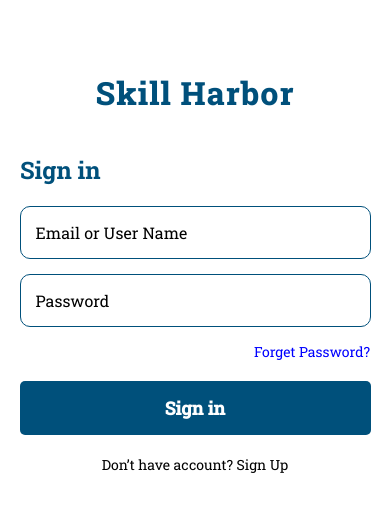
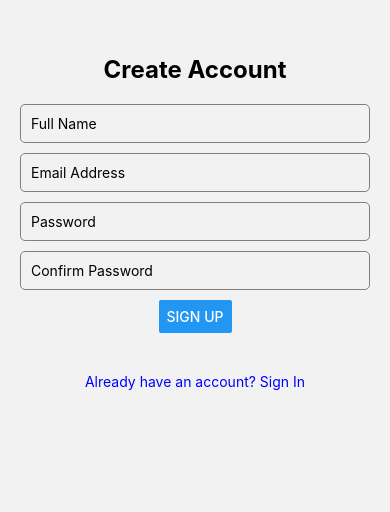
Before and after one commit to hrani2/skill_harbor_465, a React Native app in the folder skill_harbor/: screen /SignUp in a window 390 px wide. Shown: the part 200-712 px from the top of the page. Built offline with nearby package versions, Linux system fonts and the light colour scheme.

Commit message:
Added Sign Up Screen

```diff
--- a/skill_harbor/App.js
+++ b/skill_harbor/App.js
@@ -3,6 +3,7 @@ import { NavigationContainer } from '@react-navigation/native';
 import { createNativeStackNavigator } from '@react-navigation/native-stack';
 import LoginScreen from './LoginScreen';
 import HomeScreen from './HomeScreen';
+import SignUpScreen from './SignUp';
 import * as Font from 'expo-font';
 import * as SplashScreen from 'expo-splash-screen';
 
@@ -56,6 +57,8 @@ function App() {
         options={{ headerShown: false }}/>
         <Stack.Screen name="Home" component={HomeScreen}
         options={{ headerShown: false }} />
+        <Stack.Screen name="SignUp" component={SignUpScreen}
+        options={{ headerShown: false }} />
       </Stack.Navigator>
     </NavigationContainer>
   );
--- a/skill_harbor/LoginScreen.js
+++ b/skill_harbor/LoginScreen.js
@@ -43,7 +43,7 @@ const LoginScreen = ({ navigation }) => {
         <Text style={styles.signInButtonText}>Sign in</Text>
       </TouchableOpacity>
       <TouchableOpacity
-        onPress={() => {/* Implement Sign Up navigation */}}
+        onPress={() => {navigation.navigate('SignUp')}}
         style={styles.signUpButton}
       >
         <Text style={styles.signUpButtonText}>Don’t have account? Sign Up</Text>
--- /dev/null
+++ b/skill_harbor/SignUp.js
@@ -0,0 +1,99 @@
+import React, { useState } from 'react';
+import { View, TextInput, Button, Text, StyleSheet, Alert, TouchableOpacity, StatusBar, SafeAreaView, ScrollView } from 'react-native';
+import { Image } from 'react-native';
+import HomeScreen from './HomeScreen';
+
+const SignUpScreen = ({ navigation }) => {
+  const [fullName, setFullName] = useState('');
+  const [email, setEmail] = useState('');
+  const [password, setPassword] = useState('');
+  const [confirmPassword, setConfirmPassword] = useState('');
+
+  const handleSignUp = () => {
+    // Here you would add your validation logic and possibly network requests
+    // For this example, we'll just show an alert
+    // if (password !== confirmPassword) {
+    //   Alert.alert("Passwords don't match");
+    //   return;
+    // }
+    // Proceed with backend sign-up process...
+    // Alert.alert('Sign Up Successful', 'Welcome ' + fullName);
+    // After sign up, you can navigate to another screen
+    try {
+        // Your sign-up logic...
+        console.log('Navigating to Home...');
+        navigation.navigate('Home');
+      } catch (error) {
+        console.error('Navigation error:', error);
+      }
+  };
+
+  return (
+    <View style={styles.container}>
+      <Text style={styles.title}>Create Account</Text>
+      <TextInput
+        placeholder="Full Name"
+        value={fullName}
+        onChangeText={setFullName}
+        style={styles.input}
+      />
+      <TextInput
+        placeholder="Email Address"
+        value={email}
+        onChangeText={setEmail}
+        autoCapitalize="none"
+        keyboardType="email-address"
+        style={styles.input}
+      />
+      <TextInput
+        placeholder="Password"
+        value={password}
+        onChangeText={setPassword}
+        secureTextEntry
+        style={styles.input}
+      />
+      <TextInput
+        placeholder="Confirm Password"
+        value={confirmPassword}
+        onChangeText={setConfirmPassword}
+        secureTextEntry
+        style={styles.input}
+      />
+      <Button title="Sign Up" onPress={handleSignUp} />
+      <TouchableOpacity
+        onPress={() => {navigation.navigate('Log In')}}
+        style={styles.signInRedirect}
+       >
+        <Text style={styles.signInRedirect}>Already have an account? Sign In</Text>
+      </TouchableOpacity>
+    </View>
+  );
+};
+
+const styles = StyleSheet.create({
+  container: {
+    flex: 1,
+    alignItems: 'center',
+    justifyContent: 'center',
+    padding: 20,
+  },
+  title: {
+    fontSize: 24,
+    fontWeight: 'bold',
+    marginBottom: 20,
+  },
+  input: {
+    width: '100%',
+    borderWidth: 1,
+    borderColor: 'gray',
+    padding: 10,
+    marginBottom: 10,
+    borderRadius: 5,
+  },
+  signInRedirect: {
+    color: 'blue',
+    marginTop: 20,
+  },
+});
+
+export default SignUpScreen;
--- a/skill_harbor/package.json
+++ b/skill_harbor/package.json
@@ -9,6 +9,7 @@
     "web": "expo start --web"
   },
   "dependencies": {
+    "@react-native-community/masked-view": "^0.1.11",
     "@react-navigation/native": "^6.1.9",
     "@react-navigation/native-stack": "^6.9.17",
     "@react-navigation/stack": "^6.3.20",
@@ -18,6 +19,11 @@
     "expo-status-bar": "~1.6.0",
     "react": "18.2.0",
     "react-native": "0.72.6",
+    "react-native-gesture-handler": "~2.12.0",
+    "react-native-reanimated": "~3.3.0",
+    "react-native-safe-area-context": "4.6.3",
+    "react-native-safe-area-view": "^1.1.1",
+    "react-native-screens": "~3.22.0",
     "react-native-vector-icons": "^10.0.2",
     "yarn": "^1.22.19"
   },
```
Also changed, not shown: 2 other files (tests, documents, lock files or other folders).
